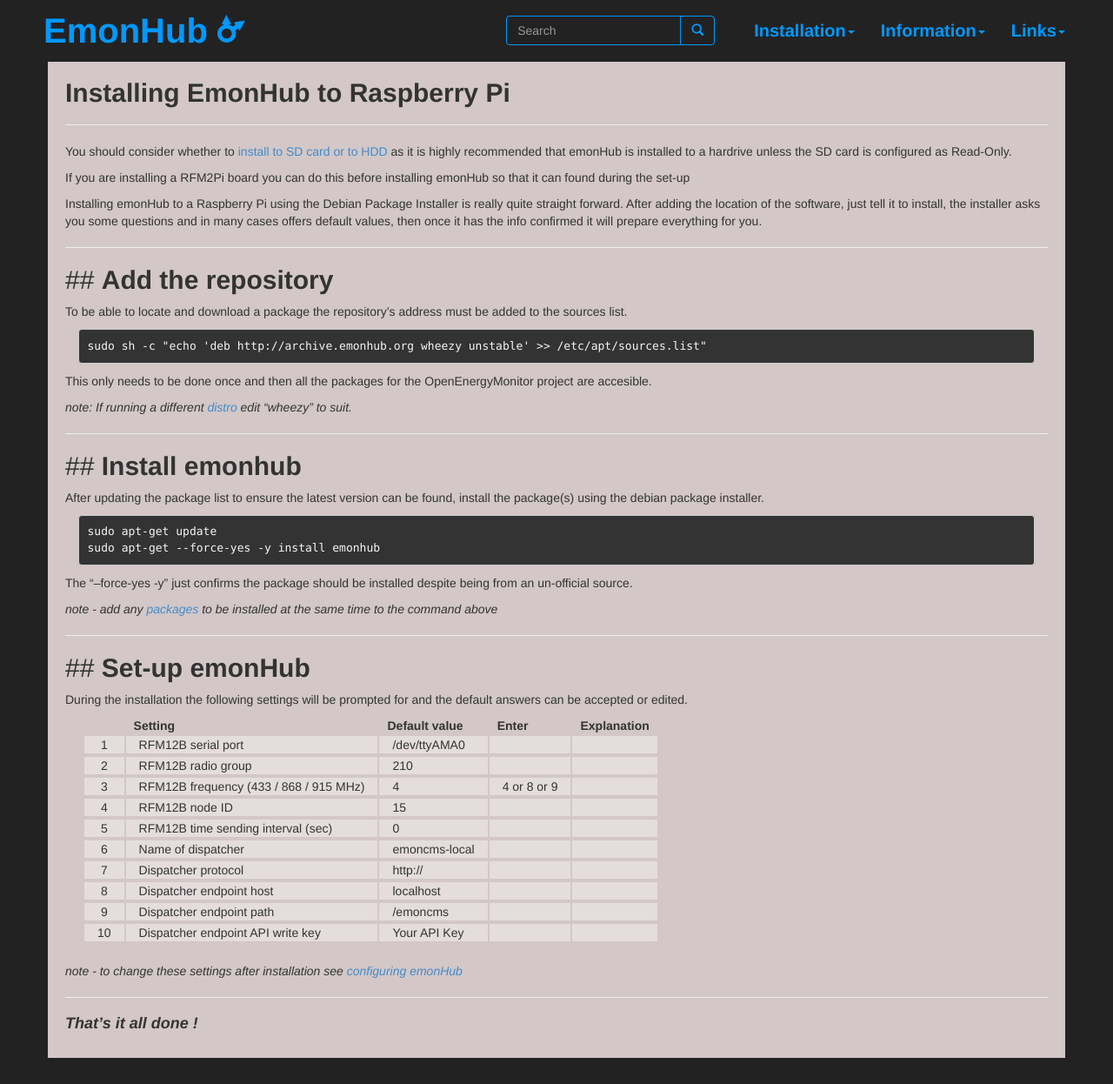
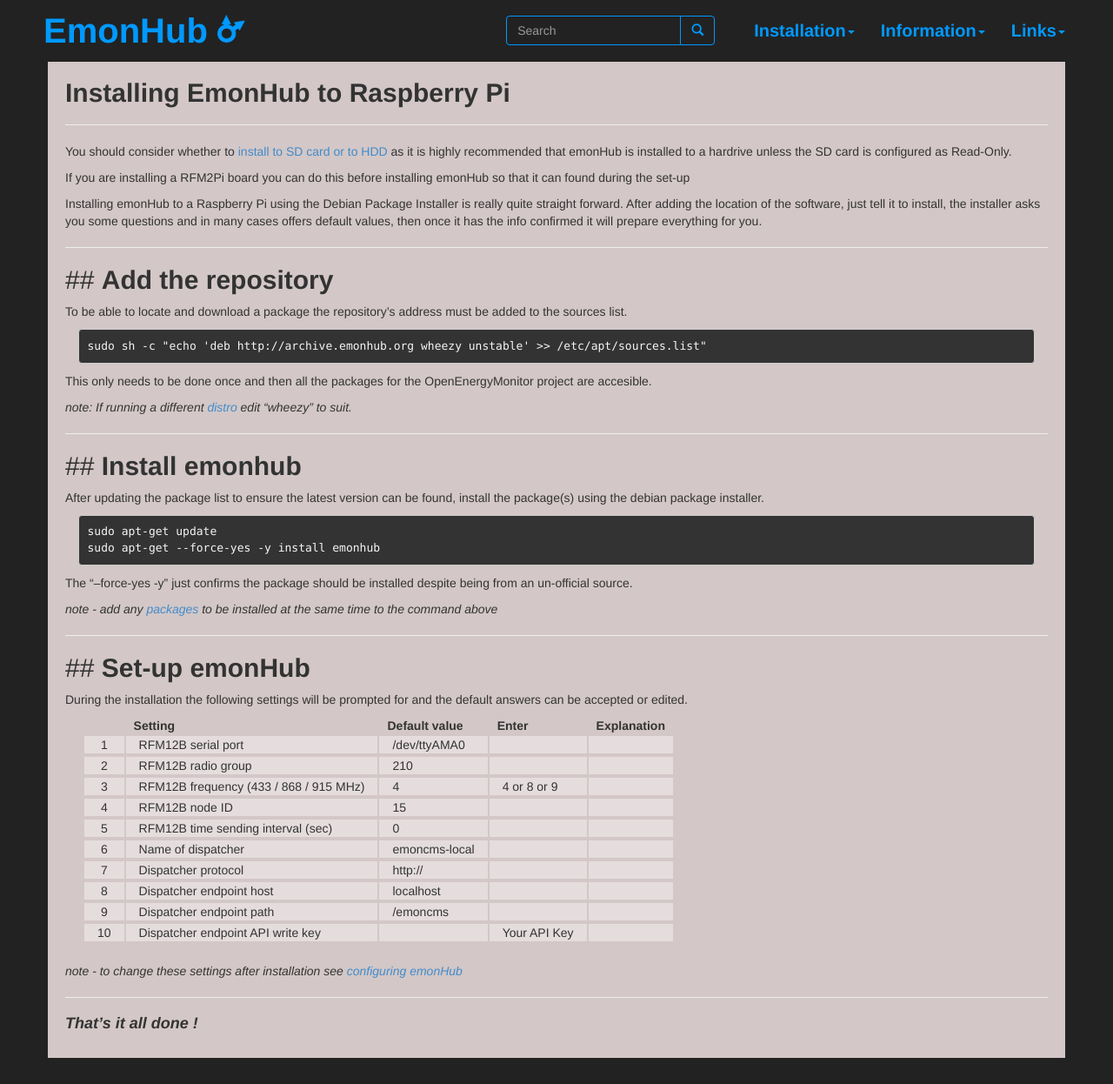
Before and after one commit to otherWIP/otherwip.github.io, a Jekyll site: the page built from documentation/install/raspberrypi/index.md, in a window 1280 px wide and 1246 px high. Shown: the whole window at 87% size. Built offline with Jekyll 4.4.1, drawn with Linux system fonts in a browser that asks for light colours; nearby versions of some CDN libraries.

Commit message:
Update hub_qa.md

```diff
--- a/_includes/info/setup/hub_qa.md
+++ b/_includes/info/setup/hub_qa.md
@@ -13,6 +13,6 @@ During the installation the following settings will be prompted for and the defa
 |7|Dispatcher protocol|http://|||
 |8|Dispatcher endpoint host|localhost|||
 |9|Dispatcher endpoint path|/emoncms|||
-|10|Dispatcher endpoint API write key|Your API Key|||
+|10|Dispatcher endpoint API write key||Your API Key||
 
 *note - to change these settings after installation see [configuring emonHub]()*
```
